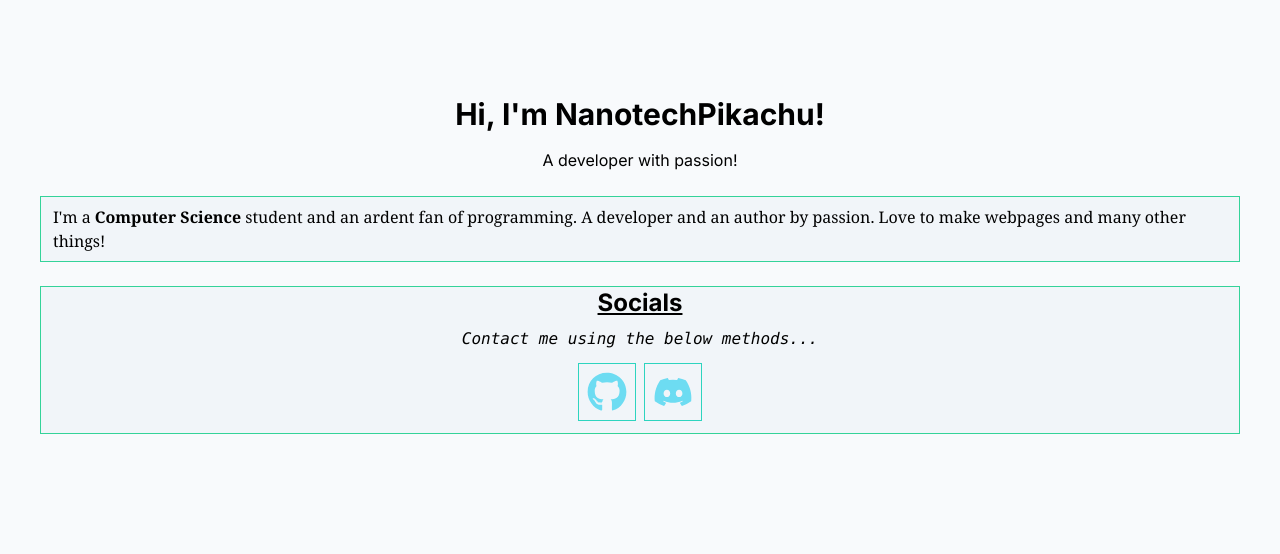
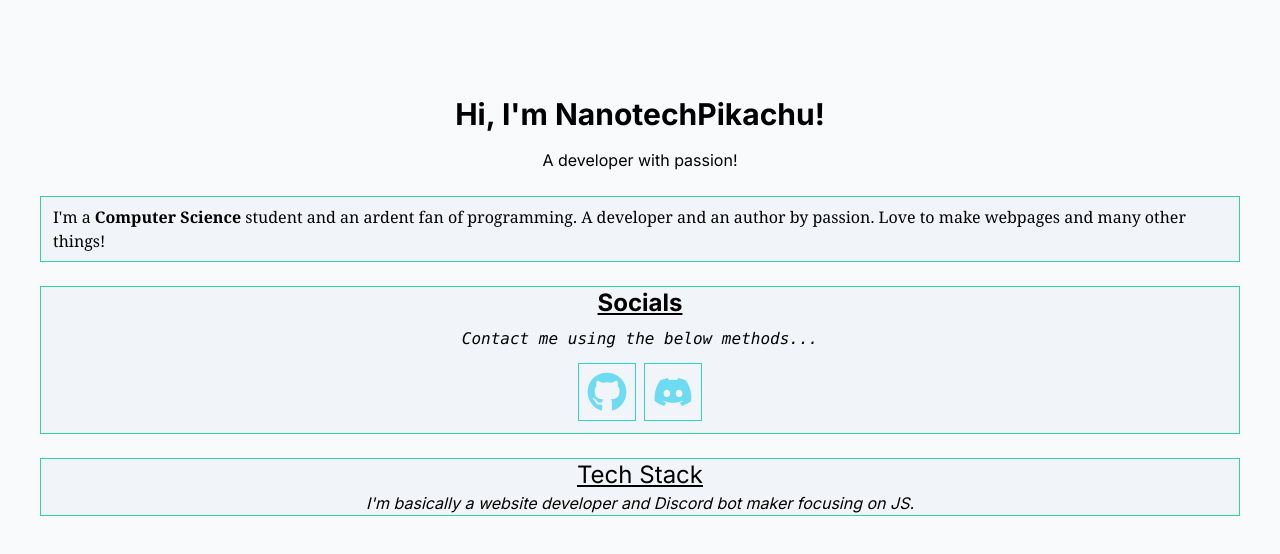
Before and after one commit to NanotechPikachu/Portfolio, a Next.js app: page / in a window 1280 px wide. Shown: the top 554 px of the page. Built offline with nearby package versions, Linux system fonts and the light colour scheme.

Commit message:
Update page.js

```diff
--- a/src/app/page.js
+++ b/src/app/page.js
@@ -1,5 +1,6 @@
 import BasicInfo from '../components/BasicInfo.jsx';
 import Socials from '../components/Socials.jsx';
+import TechStack from '../components/TechStack.jsx';
 
 export default function Home() {
   return (
@@ -7,6 +8,7 @@ export default function Home() {
     <div className="ml-8 mr-8 mt-24 mb-20">
     <BasicInfo />
     <Socials />
+    <TechStack />
     </div>
     </>
   )
```
